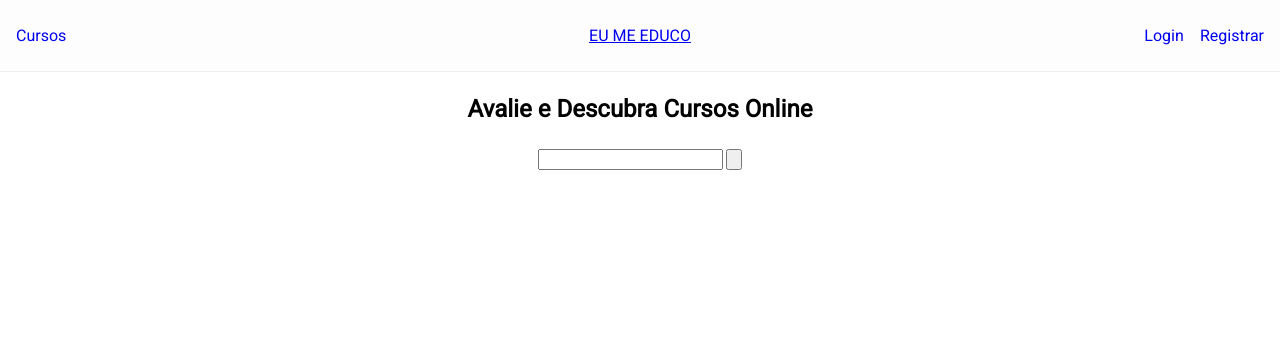
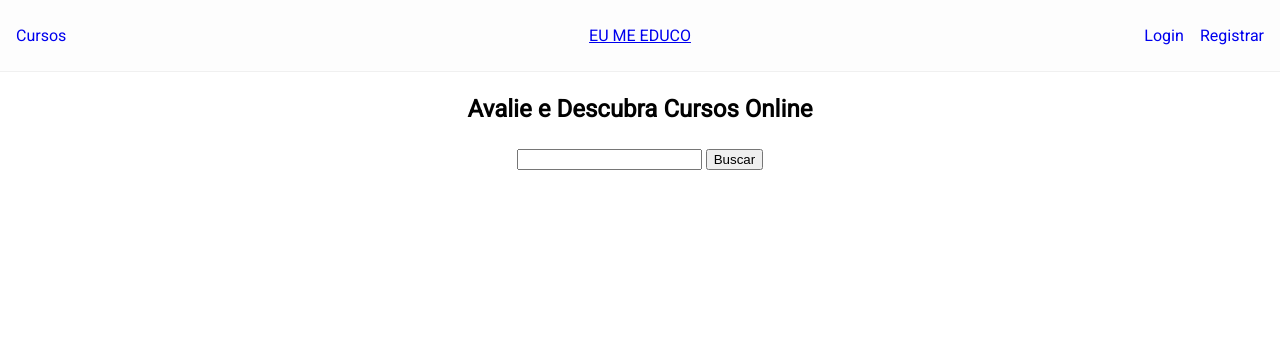
Before and after one commit to thiagoramoscp/reviews-ead, a Node server app: page / in a window 1280 px wide. Shown: the top 339 px of the page. Run offline with Node 20, Linux system fonts and the light colour scheme; some libraries are stand-ins or nearby versions.

Commit message:
added search button text

```diff
--- a/routes/admin-access.js
+++ b/routes/admin-access.js
@@ -32,7 +32,7 @@ router.post('/course-register', (req, res) => {
         console.log(course);
 
         new Course(course).save().then(() => {
-            console.log('Curso Salvo!')
+            console.log('Curso Salvo!');
             res.redirect('/admin/course-register');
         }).catch((err) => {
             console.log("Erro ao registrar novo curso à BD: " + err);
--- a/views/index.ejs
+++ b/views/index.ejs
@@ -14,7 +14,7 @@
             <h1 class="search-title">Avalie e Descubra Cursos Online</h1>
             <div class="search-bar">
                 <input type="text" name="" id="">
-                <input type="button" value="">
+                <input type="button" value="Buscar">
             </div>
         </section>
         <section class="courses">
```
